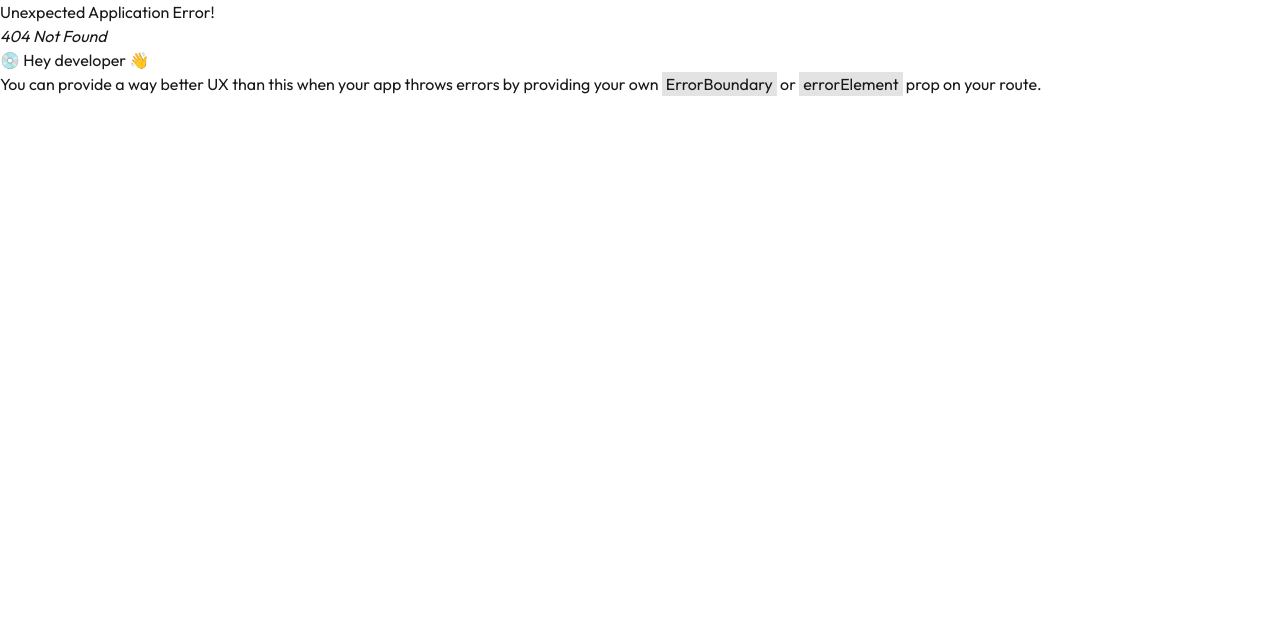
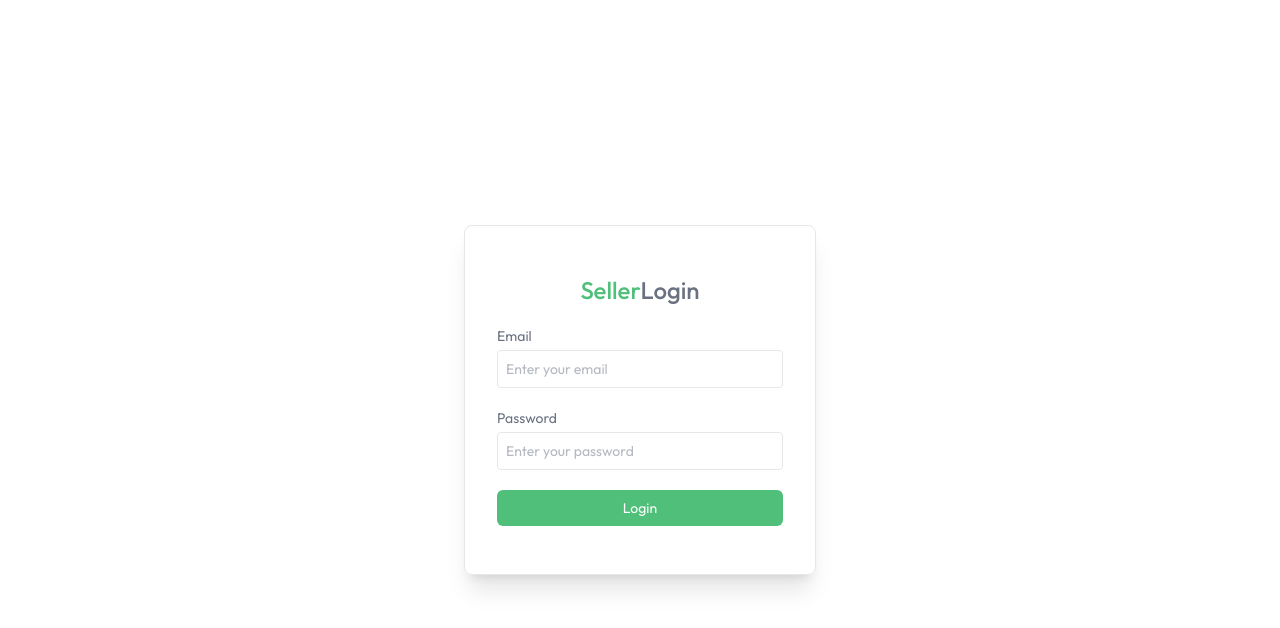
Before and after one commit to alaminjim/Grocery_Delivery, a React (Vite) app in the folder Grocery Delivery/grocery-shop-client/: page /seller in a window 1280 px wide. Before the commit this address had no page. Shown: the top 628 px of the page. Built offline with nearby package versions, Linux system fonts and the light colour scheme.

Commit message:
added seller  login section

```diff
--- /dev/null
+++ b/Grocery Delivery/grocery-shop-client/src/Components/Seller/SellerDashboard.jsx
@@ -0,0 +1,9 @@
+import { useAppContext } from "../../Context/AppContext";
+import SellerLogin from "./SellerLogin";
+
+const SellerDashboard = () => {
+  const { isSeller } = useAppContext();
+  return isSeller ? null : <SellerLogin></SellerLogin>;
+};
+
+export default SellerDashboard;
--- /dev/null
+++ b/Grocery Delivery/grocery-shop-client/src/Components/Seller/SellerLogin.jsx
@@ -0,0 +1,63 @@
+import { useEffect, useState } from "react";
+import { useAppContext } from "../../Context/AppContext";
+import { useNavigate } from "react-router-dom";
+
+const SellerLogin = () => {
+  const navigate = useNavigate();
+  const { isSeller, setIsSeller } = useAppContext();
+  const [email, setEmail] = useState("");
+  const [password, setPassword] = useState("");
+
+  const handleSeller = (e) => {
+    e.preventDefault();
+    setIsSeller(true);
+  };
+
+  useEffect(() => {
+    if (isSeller) {
+      navigate("/seller");
+    }
+  }, [isSeller, navigate]);
+
+  return (
+    !isSeller && (
+      <from
+        className="min-h-screen flex items-center text-sm text-gray-500"
+        onSubmit={handleSeller}
+      >
+        <div className="flex flex-col gap-5 m-auto items-start p-8 py-12 min-w-80 sm:min-w-88 rounded-lg shadow-xl border border-gray-200">
+          <p className="text-2xl font-medium m-auto">
+            <span className="text-[#4fbf7a]">Seller</span>Login
+          </p>
+          <div className="w-full">
+            <p>Email</p>
+            <input
+              onChange={(e) => setEmail(e.target.value)}
+              value={email}
+              required
+              type="email"
+              placeholder="Enter your email"
+              className="border border-gray-200 rounded w-full p-2 mt-1 outline-[#4fbf7a]"
+            />
+          </div>
+          <div className="w-full">
+            <p>Password</p>
+            <input
+              onChange={(e) => setPassword(e.target.value)}
+              value={password}
+              required
+              type="password"
+              placeholder="Enter your password"
+              className="border border-gray-200 rounded w-full p-2 mt-1 outline-[#4fbf7a]"
+            />
+          </div>
+          <button className="bg-[#4fbf7a] text-white w-full py-2 rounded-md cursor-pointer">
+            Login
+          </button>
+        </div>
+      </from>
+    )
+  );
+};
+
+export default SellerLogin;
--- a/Grocery Delivery/grocery-shop-client/src/Routes/Routes.jsx
+++ b/Grocery Delivery/grocery-shop-client/src/Routes/Routes.jsx
@@ -7,6 +7,7 @@ import ProductDetails from "../Pages/ProductDetails";
 import Cart from "../Pages/Cart";
 import AddAddress from "../Pages/AddAddress";
 import MyOrders from "../Pages/MyOrders";
+import SellerDashboard from "../Components/Seller/SellerDashboard";
 
 const router = createBrowserRouter([
   {
@@ -43,6 +44,10 @@ const router = createBrowserRouter([
       },
     ],
   },
+  {
+    path: "/seller",
+    element: <SellerDashboard></SellerDashboard>,
+  },
 ]);
 
 export default router;
```
